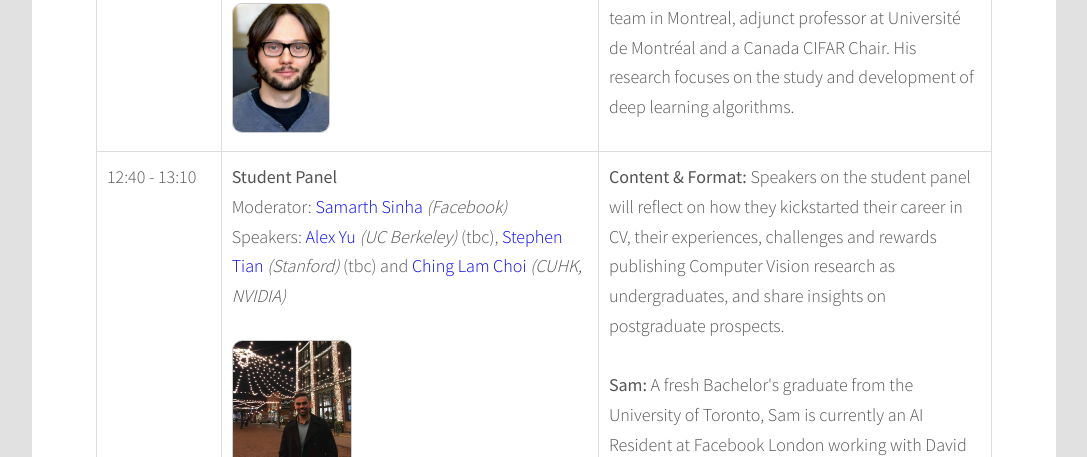
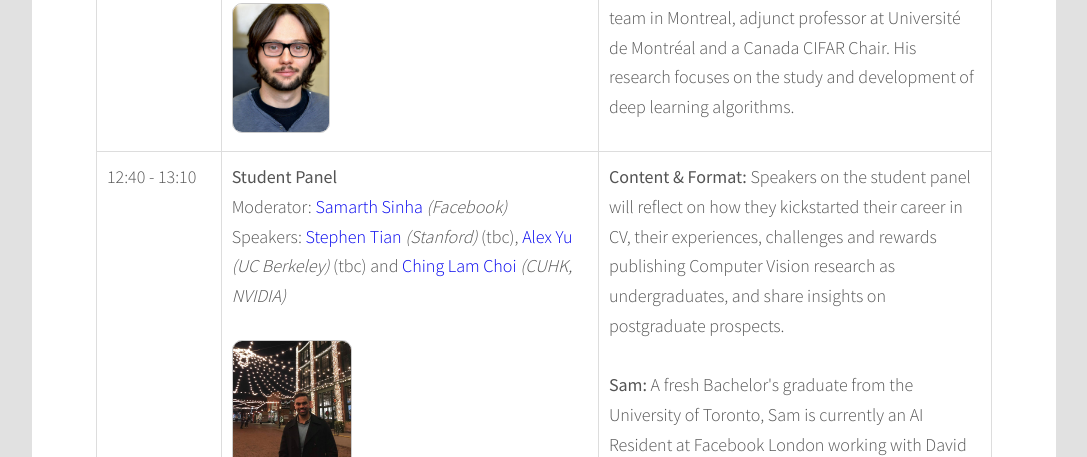
Before and after one commit to ICCV2021-UG-in-CV/UG_in_CV, a plain HTML site: page index.html in a window 1280 px wide. Shown: the part 944-1401 px from the top of the page, without its empty margins (96-1183 px from the left). Drawn offline with Linux system fonts and the light colour scheme.

Commit message:
Update index.html

```diff
--- a/index.html
+++ b/index.html
@@ -113,11 +113,11 @@
                         </tr>
                         <tr>
                           <td>12:40 - 13:10</td>
-                          <td colspan = "2"><b>Student Panel</b> <br> Moderator: <a href="https://www.samsinha.me/"> Samarth Sinha</a> <i>(Facebook)</i> <br>Speakers: <a href="https://alexyu.net/">Alex Yu</a> <i>(UC Berkeley)</i> (tbc), <a href="https://s-tian.github.io/">Stephen Tian </a><i>(Stanford)</i> (tbc) and <a href="https://chinglamchoi.github.io/cchoi/">Ching Lam Choi</a> <i>(CUHK, NVIDIA)</i>&nbsp;
+                          <td colspan = "2"><b>Student Panel</b> <br> Moderator: <a href="https://www.samsinha.me/"> Samarth Sinha</a> <i>(Facebook)</i> <br>Speakers: <a href="https://s-tian.github.io/">Stephen Tian </a><i>(Stanford)</i> (tbc), <a href="https://alexyu.net/">Alex Yu</a> <i>(UC Berkeley)</i> (tbc) and <a href="https://chinglamchoi.github.io/cchoi/">Ching Lam Choi</a> <i>(CUHK, NVIDIA)</i>&nbsp;
                             <br><br>
                             <img class = "rounded-img-dark" src = "images/sam_sinha.jpg" height = "130px"> <br>
+                            <img class = "rounded-img-dark" src = "images/stephen_tian.png" height = "130px">
                             <!-- Alex Yu missing TODO -->
-                            <img class = "rounded-img-dark" src = "images/stephen_tian.png" height = "130px">
                             <img class = "rounded-img-dark" height = "130px" src = "images/ching_lam_choi.jpg">
                             <td><b>Content & Format:</b> Speakers on the student panel will reflect on how they kickstarted their career in CV, their experiences, challenges and rewards publishing Computer Vision research as undergraduates, and share insights on postgraduate prospects.
                             <br><br>
```
